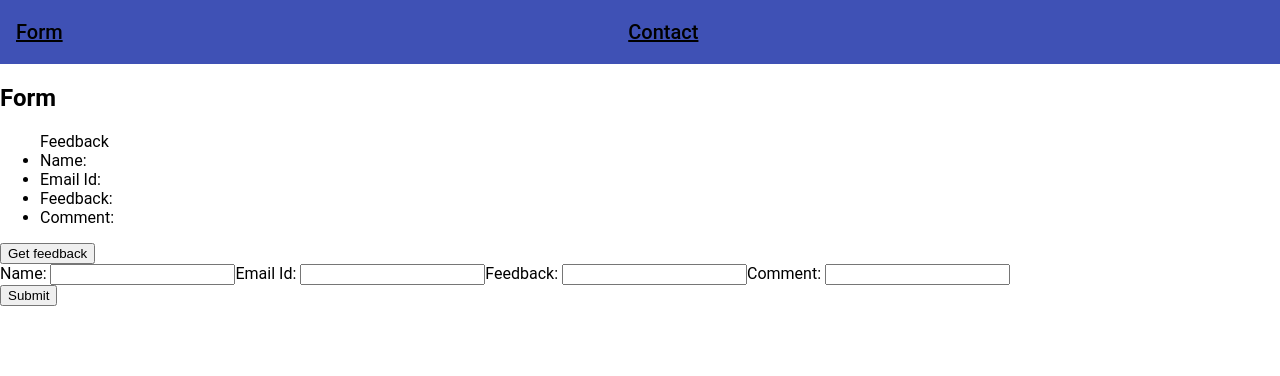
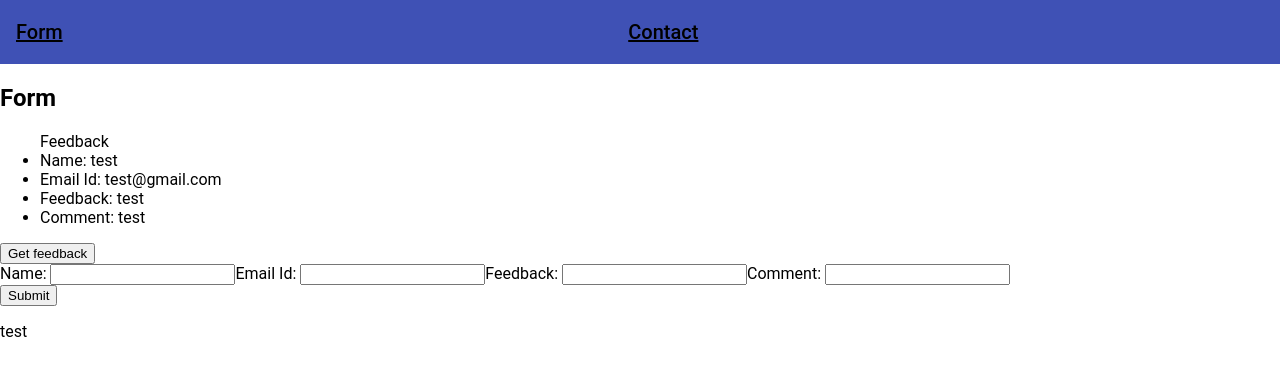
Before and after one commit to Siba-07/SSL-outlab6, an Angular app: page /form in a window 1280 px wide. Shown: the top 376 px of the page. Built offline with nearby package versions, Linux system fonts and the light colour scheme.

Commit message:
post bug fix

```diff
--- a/src/app/feed.service.ts
+++ b/src/app/feed.service.ts
@@ -1,7 +1,7 @@
 import { Injectable } from '@angular/core';
 import { HttpClient, HttpResponse ,HttpHeaders } from '@angular/common/http';
 
-import { Observable, throwError } from 'rxjs';
+import { Observable, of, throwError } from 'rxjs';
 import { catchError, retry, tap, map } from 'rxjs/operators';
 
 import { Feedback } from './feed'
@@ -27,4 +27,11 @@ export class FeedService {
     return this.http.post<Feedback>(this.postUrl, feedback, this.httpOptions)
   }
 
+  private handleError<T>(operation = 'operation', result?: T){
+    return (error: any): Observable<T> => {
+      console.error(error);
+      return of(result as T);
+    }
+  }
+
 }
--- a/src/app/form/form.component.html
+++ b/src/app/form/form.component.html
@@ -20,5 +20,11 @@
   <label>Comment: <input type="text" formControlName="comment_form"></label>
   </form>
 
-  <button (click)="onSubmit()" type="submit" [disabled]="!feedbackForm.valid">Submit</button>
+  <button (click)="onSubmit()" type="submit" >Submit</button>
+
+  <p>
+    {{ feedback.name }}
+    {{ feedbackForm.get('email_form').value }}
+    {{ errorMessage }}
+  </p>
 </div>
--- a/src/app/form/form.component.ts
+++ b/src/app/form/form.component.ts
@@ -4,7 +4,7 @@ import { FeedService } from '../feed.service';
 import { Feedback } from '../feed';
 import { FormControl, FormGroup, Validators } from '@angular/forms'
 import { Observable } from 'rxjs';
-import { HttpResponse, HttpClient } from '@angular/common/http';
+import { HttpResponse, HttpClient, HttpHeaders } from '@angular/common/http';
 
 
 @Component({
@@ -14,12 +14,12 @@ import { HttpResponse, HttpClient } from '@angular/common/http';
 })
 export class FormComponent implements OnInit {
   temp: Feedback;
-  feedback: Feedback = {
-    name: "",
-    email: "",
-    feedback: "",
-    comment: ""
-  }
+  feedback: Feedback;
+  errorMessage: string;
+  httpOptions = {
+    headers: new HttpHeaders ({ 'Content-Type': 'application/json' })
+  };
+
   feedbackForm = new FormGroup({
     name_form: new FormControl(''),
     email_form: new FormControl(''),
@@ -27,26 +27,22 @@ export class FormComponent implements OnInit {
     comment_form: new FormControl('')
   })
 
-  constructor(private feedService: FeedService) { }
+  constructor(private feedService: FeedService, private http: HttpClient ) { }
 
-  ngOnInit() {}
+  ngOnInit() {
+    this.feedback = {
+      name: "test",
+      email: "test@gmail.com",
+      feedback: "test",
+      comment: "test"
+    }
+  }
 
   getFeedback(): void {
     this.feedService.getFeedback()
       .subscribe((data) => {
         this.feedback = data
       });
-  }
-
-  add(Name: string, Email: string, Feedback: string, Comment: string): void {
-    this.temp = {
-      name: Name,
-      email: Email,
-      feedback: Feedback,
-      comment: Comment
-    }
-
-    this.feedService.addFeedback(this.feedback as Feedback)
   }
 
   onSubmit() {
@@ -57,5 +53,14 @@ export class FormComponent implements OnInit {
       comment: this.feedbackForm.get('comment_form').value
     }
     this.feedService.addFeedback(this.feedback as Feedback)
+      .subscribe({
+        next: data => {
+          this.feedback = data
+        },
+        error: error => {
+          this.errorMessage = error.message;
+          console.error('Error', error);
+        }
+      })
   }
 }
```
